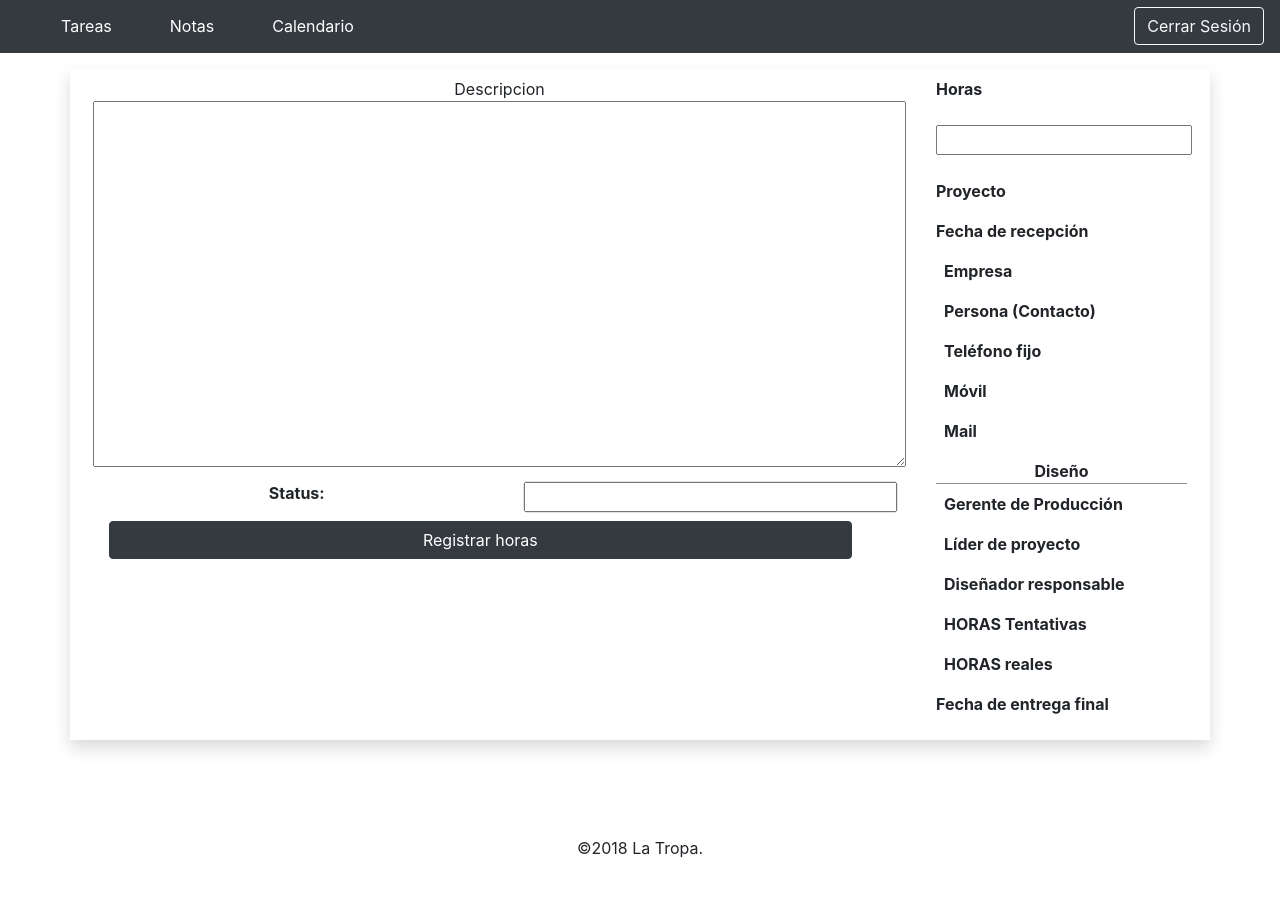
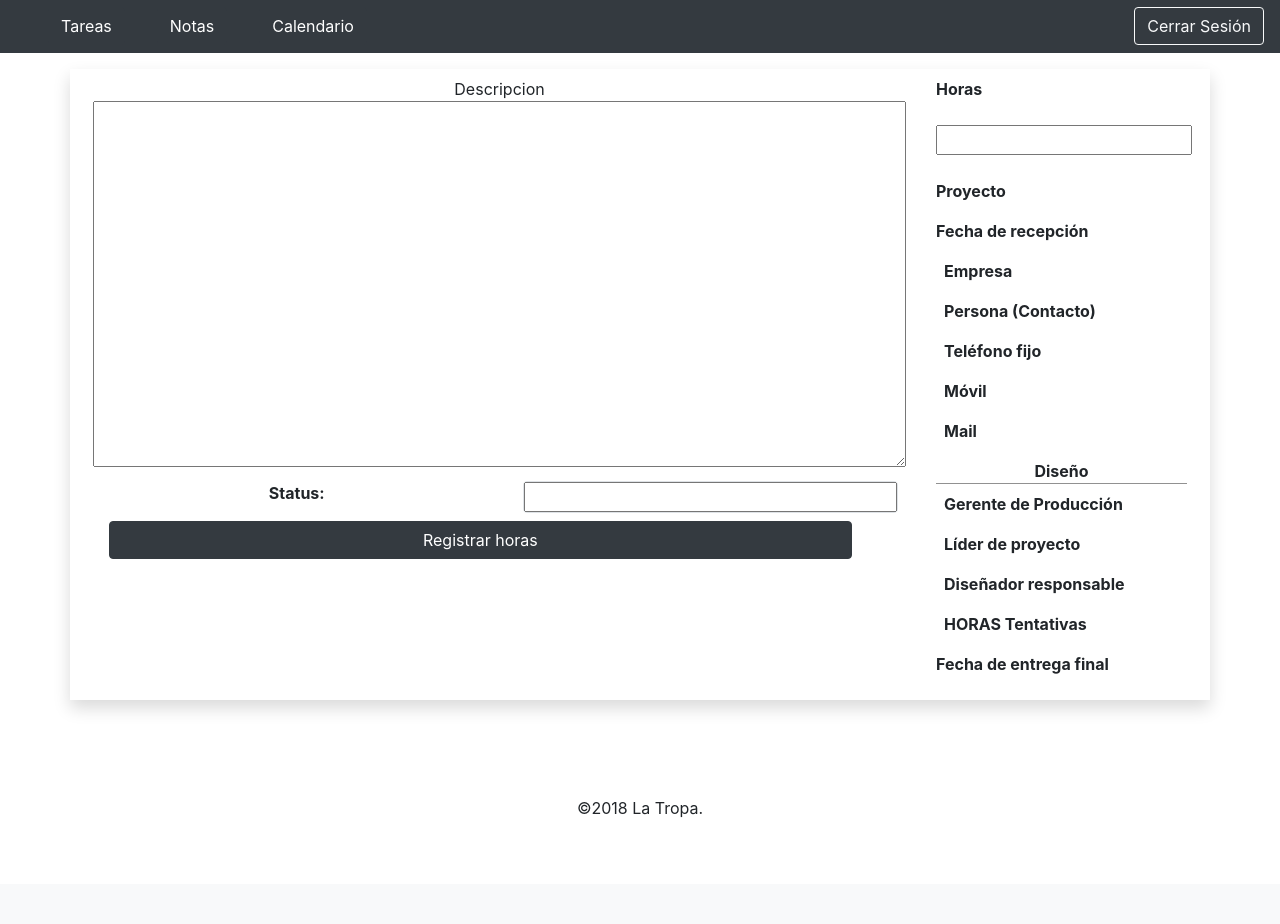
Before and after one commit to naniris/intranet, a CakePHP app: the page made by app/View/Principals/addo.ctp in a window 1280 px wide. Shown: the part 175-1099 px from the top of the page. After the commit the page ends 992 px from the top, so only its background shows below. Run offline with PHP 8.4 and a stand-in for CakePHP, Linux system fonts and the light colour scheme; the template is opened without the code that fills it, so the values that code supplies are empty; form fields are guessed from the names that the template uses; some libraries are stand-ins or nearby versions.

Commit message:
Cambio en la Ordenes
Se quito las horas reales

```diff
--- a/app/View/Principals/addo.ctp
+++ b/app/View/Principals/addo.ctp
@@ -124,8 +124,6 @@
 				<p><?php  echo $proyectinfoadd['Proyect']['responsible']; ?></p>
 				<strong><span>HORAS Tentativas</span></strong>
 				<p><?php  echo $proyectinfoadd['Proyect']['hrs_attempt']; ?></p>
-				<strong><span>HORAS reales</span></strong>
-				<p><?php  echo $proyectinfoadd['Proyect']['hrs_real']; ?></p>
 				</div>
 
 			</div>
```
